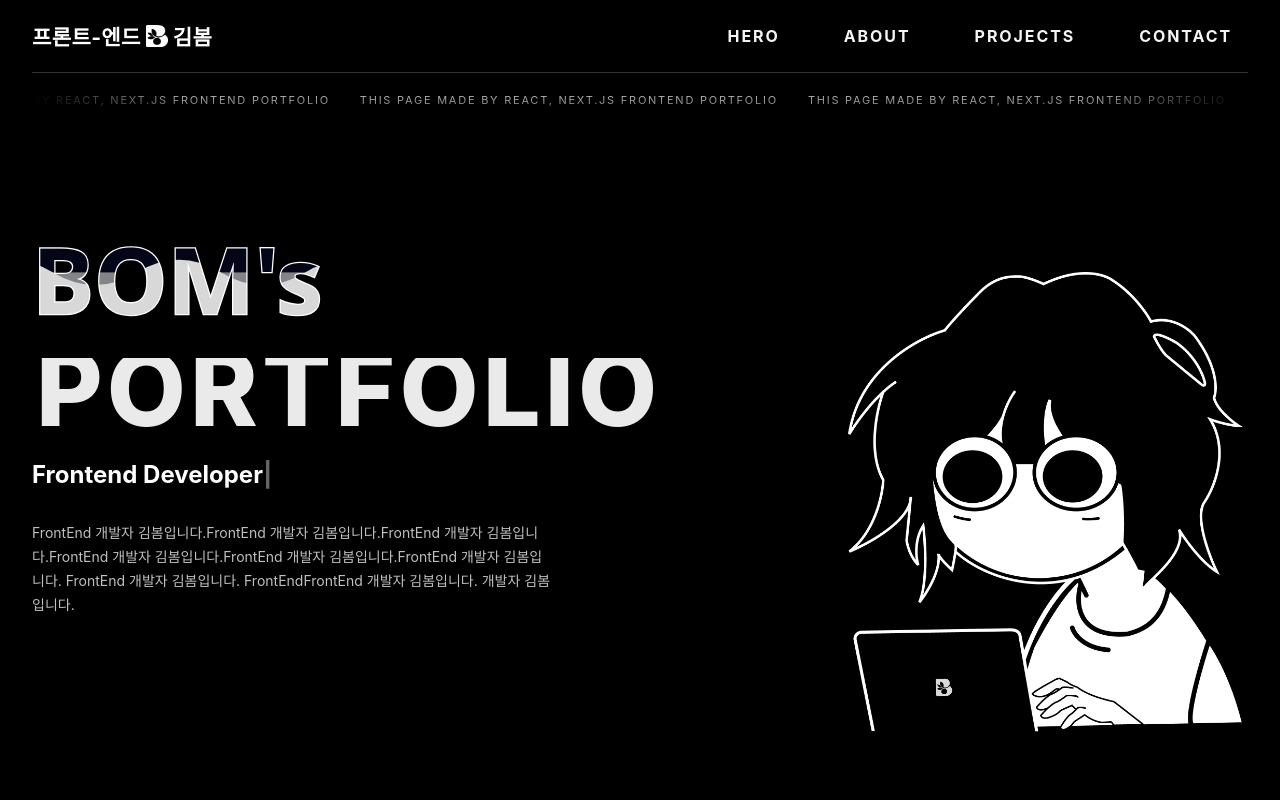
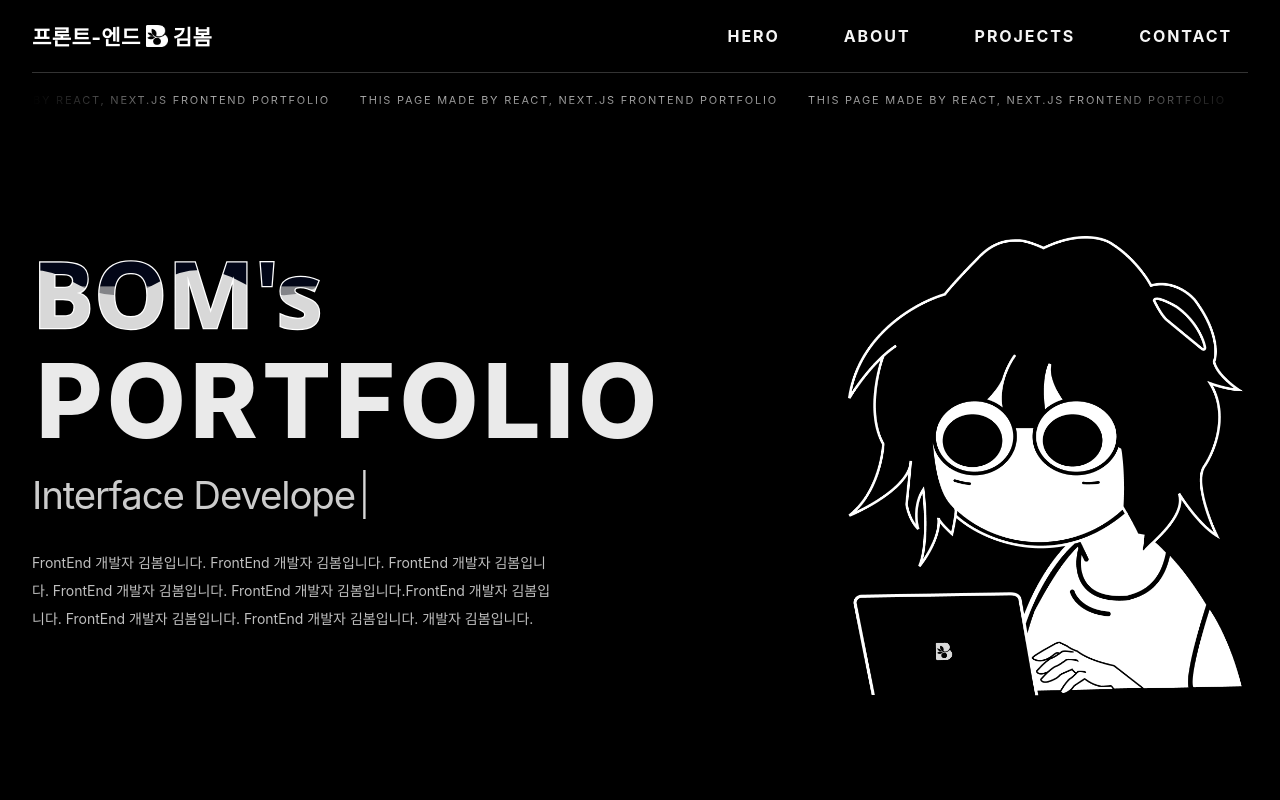
Before and after one commit to bom0320/web-portfolio, a Next.js app: page / in a window 1280 px wide. Shown: the top 800 px of the page. Built offline with nearby package versions, Linux system fonts and the light colour scheme.

Commit message:
fix: hero UI

```diff
--- a/src/components/animations/hero.ts
+++ b/src/components/animations/hero.ts
@@ -1,77 +1,102 @@
 import gsap from "gsap";
 
+const ROLE_TEXTS = ["Frontend Developer", "Interface Developer", "UX Engineer"];
+
+function addTypingAnimation(
+  tl: gsap.core.Timeline,
+  target: HTMLElement,
+  text: string
+) {
+  const chars = text.split("");
+
+  chars.forEach((_, index) => {
+    tl.call(
+      () => {
+        target.textContent = text.slice(0, index + 1);
+      },
+      undefined,
+      index === 0 ? "+=0.4" : "+=0.08" // 시작 타이핑
+    );
+  });
+}
+
+function addDeleteAnimation(
+  tl: gsap.core.Timeline,
+  target: HTMLElement,
+  text: string
+) {
+  for (let index = text.length; index >= 0; index -= 1) {
+    let delay = 0.06;
+
+    if (index > text.length - 3) {
+      delay = 0.12;
+    } else if (index > 3) {
+      delay = 0.06;
+    } else {
+      delay = 0.1;
+    }
+
+    tl.call(
+      () => {
+        target.textContent = text.slice(0, index);
+      },
+      undefined,
+      `+=${delay}`
+    );
+  }
+}
+
+function createLoopTypingAnimation(target: HTMLElement) {
+  const tl = gsap.timeline({ repeat: -1 });
+
+  target.textContent = "";
+
+  ROLE_TEXTS.forEach((text) => {
+    // 타이핑
+    addTypingAnimation(tl, target, text);
+
+    tl.to({}, { duration: 1.5 });
+
+    addDeleteAnimation(tl, target, text);
+
+    tl.to({}, { duration: 0.35 });
+  });
+
+  return tl;
+}
+
 const HeroAnimation = {
-  intro(root: Element) {
-    const q = gsap.utils.selector(root);
+  intro(section: HTMLElement) {
+    const roleText = section.querySelector<HTMLElement>(".js-hero-role-text");
+    const caret = section.querySelector<HTMLElement>(".js-hero-caret");
+    const tl = gsap.timeline();
 
-    const title1 = q(".js-hero-title1"); // BOM's
-    const title2 = q(".js-hero-title2"); // PORTFOLIO
-    const roleText = q(".js-hero-role-text");
-    const caret = q(".js-hero-caret");
-    const descLines = q(".js-hero-desc-line");
-    const character = q(".js-hero-character");
-    const shadow = q(".js-hero-shadow");
+    // 타이핑 루프
+    if (roleText) {
+      tl.add(createLoopTypingAnimation(roleText), 0);
+    }
 
-    if (!title1.length && !title2.length) return gsap.timeline();
-
-    const caretTween = gsap.to(caret, {
-      autoAlpha: 0,
-      duration: 0.55,
-      ease: "none",
-      repeat: -1,
-      yoyo: true,
-      paused: true,
-    });
-
-    gsap.set([title1, title2], { yPercent: 120, autoAlpha: 1 });
-
-    gsap.set(roleText, { clipPath: "inset(0 100% 0 0)" });
-    gsap.set(caret, { autoAlpha: 0 });
-
-    gsap.set(descLines, { autoAlpha: 0, y: 14 });
-    gsap.set(character, { autoAlpha: 0, y: 30, x: 18, rotate: 2 });
-    gsap.set(shadow, { autoAlpha: 0, scale: 0.92, transformOrigin: "50% 50%" });
-
-    const tl = gsap.timeline({ defaults: { ease: "power3.out" } });
-
-    tl.to(title1, { yPercent: 0, duration: 0.9 })
-      .to(title2, { yPercent: 0, duration: 0.85 }, "-=0.55")
-
-      // role + caret
-      .to(caret, { autoAlpha: 1, duration: 0.01 }, "-=0.2")
-      .to(
-        roleText,
-        { clipPath: "inset(0 0% 0 0)", duration: 0.95, ease: "power2.out" },
-        "-=0.15"
-      )
-      .add(() => {
-        caretTween.play();
-      }, "-=0.25")
-
-      // desc lines
-      .to(
-        descLines,
-        { autoAlpha: 1, y: 0, duration: 0.6, stagger: 0.12 },
-        "-=0.35"
-      )
-
-      // shadow -> character
-      .to(shadow, { autoAlpha: 1, scale: 1, duration: 0.7 }, "-=0.55")
-      .to(
-        character,
-        { autoAlpha: 1, y: 0, x: 0, rotate: 0, duration: 0.95 },
-        "-=0.65"
-      );
+    // 커서 깜빡임
+    if (caret) {
+      gsap.to(caret, {
+        autoAlpha: 0,
+        duration: 0.7,
+        repeat: -1,
+        yoyo: true,
+        ease: "none",
+      });
+    }
 
     return tl;
   },
 
-  bomWave(target: SVGGElement) {
+  bomWave(target: HTMLElement | SVGElement) {
     return gsap.to(target, {
-      x: "-=260",
+      y: -6,
+      duration: 1.3,
       repeat: -1,
-      duration: 8,
-      ease: "none",
+      yoyo: true,
+      ease: "sine.inOut",
     });
   },
 };
--- a/src/components/sections/HeroSection.tsx
+++ b/src/components/sections/HeroSection.tsx
@@ -25,43 +25,35 @@ export default function HeroSection() {
       <div className="hero__inner">
         <div className="hero__content">
           <div className="hero__title-group">
-            <div className="hero__reveal js-reveal-bom">
-              <div className="hero-title js-hero-title1">
-                <BomWaveTitle />
-              </div>
+            <div className="hero-title">
+              <BomWaveTitle />
             </div>
 
-            <div className="hero__reveal js-reveal-portfolio">
-              <h1 className="hero__title-line2 js-hero-title2">PORTFOLIO</h1>
-            </div>
+            <h1 className="hero__title-line2">PORTFOLIO</h1>
           </div>
-          <h2 className="hero__role js-hero-role">
-            <span className="hero__role-text js-hero-role-text">
-              Frontend Developer
-            </span>
-            <span className="hero__caret js-hero-caret" aria-hidden="true">
-              |
+          <h2 className="hero__role" aria-label="Frontend Developer">
+            <span className="hero__role-track">
+              <span className="hero__role-text js-hero-role-text" />
+              <span className="hero__caret js-hero-caret" aria-hidden="true">
+                |
+              </span>
             </span>
           </h2>
 
-          <p className="hero__description js-hero-desc">
-            <span className="js-hero-desc-line hero__desc--desktop">
-              FrontEnd 개발자 김봄입니다.FrontEnd 개발자 김봄입니다.FrontEnd
-              개발자 김봄입니다.FrontEnd 개발자 김봄입니다.FrontEnd 개발자
+          <p className="hero__description">
+            <span className="hero__desc--desktop">
+              FrontEnd 개발자 김봄입니다. FrontEnd 개발자 김봄입니다. FrontEnd
+              개발자 김봄입니다. FrontEnd 개발자 김봄입니다. FrontEnd 개발자
               김봄입니다.
             </span>
 
-            <span
-              className="js-hero-desc-line hero__desc--mobile"
-              aria-hidden="true"
-            >
-              FrontEnd 개발자 김봄입니다. FrontEnd 개발자 김봄입니다.
-              FrontEndFrontEnd 개발자 김봄입니다. 개발자 김봄입니다.
+            <span className="hero__desc--mobile" aria-hidden="true">
+              FrontEnd 개발자 김봄입니다. FrontEnd 개발자 김봄입니다. FrontEnd
+              개발자 김봄입니다. 개발자 김봄입니다.
             </span>
           </p>
         </div>
 
-        {/* VISUAL */}
         <div className="hero__visual">
           <div className="hero__character js-hero-character">
             <Image
--- a/src/styles/sections/_hero.scss
+++ b/src/styles/sections/_hero.scss
@@ -1,8 +1,7 @@
 .hero {
   height: 100vh;
-  padding: 0;
   display: flex;
-  align-items: center;
+  align-items: flex-start;
 
   .hero__inner {
     max-width: var(--container);
@@ -10,17 +9,10 @@
     padding: 0 var(--between-space);
     width: 100%;
     display: flex;
-    align-items: center;
+    align-items: flex-start;
+    padding-top: 140px;
     justify-content: space-between;
     gap: 10px;
-  }
-
-  .hero__content {
-    flex: 1;
-    position: relative;
-    display: flex;
-    flex-direction: column;
-    transform: translateY(-70px);
   }
 
   .hero__title-group {
@@ -73,7 +65,7 @@
   .hero__subtitle .text {
     font-size: 22px;
     font-weight: 600;
-    letter-spacing: 0.2em;
+    letter-spacing: 0.4em;
     color: #d0d0d0;
     opacity: 0.85;
     white-space: nowrap;
@@ -90,7 +82,7 @@
     max-width: 520px;
     margin-top: 12px;
     font-size: 14px;
-    line-height: 1.7;
+    line-height: 2;
     color: #bfbfbf;
   }
 
@@ -100,7 +92,6 @@
     flex-direction: column;
     gap: 20px;
     align-items: center;
-    transform: translateY(30px);
   }
 
   .hero__character {
@@ -120,6 +111,32 @@
     );
     filter: blur(6px);
     border-radius: 50%;
+  }
+  .hero__role {
+    display: inline-flex;
+    align-items: center;
+    margin-top: 20px;
+    min-height: clamp(40px, 4vw, 44px);
+    line-height: 1;
+  }
+
+  .hero__role-text {
+    display: inline-block;
+    font-size: clamp(26px, 3vw, 46px);
+    font-weight: 400;
+    letter-spacing: -0.03em;
+    color: #cccccc;
+    white-space: nowrap;
+    line-height: 1;
+  }
+
+  .hero__caret {
+    display: inline-block;
+    margin-left: 3px;
+    font-size: clamp(28px, 3.2vw, 48px);
+    font-weight: 300;
+    color: #f3f3f3;
+    line-height: 1;
   }
 }
 
```
